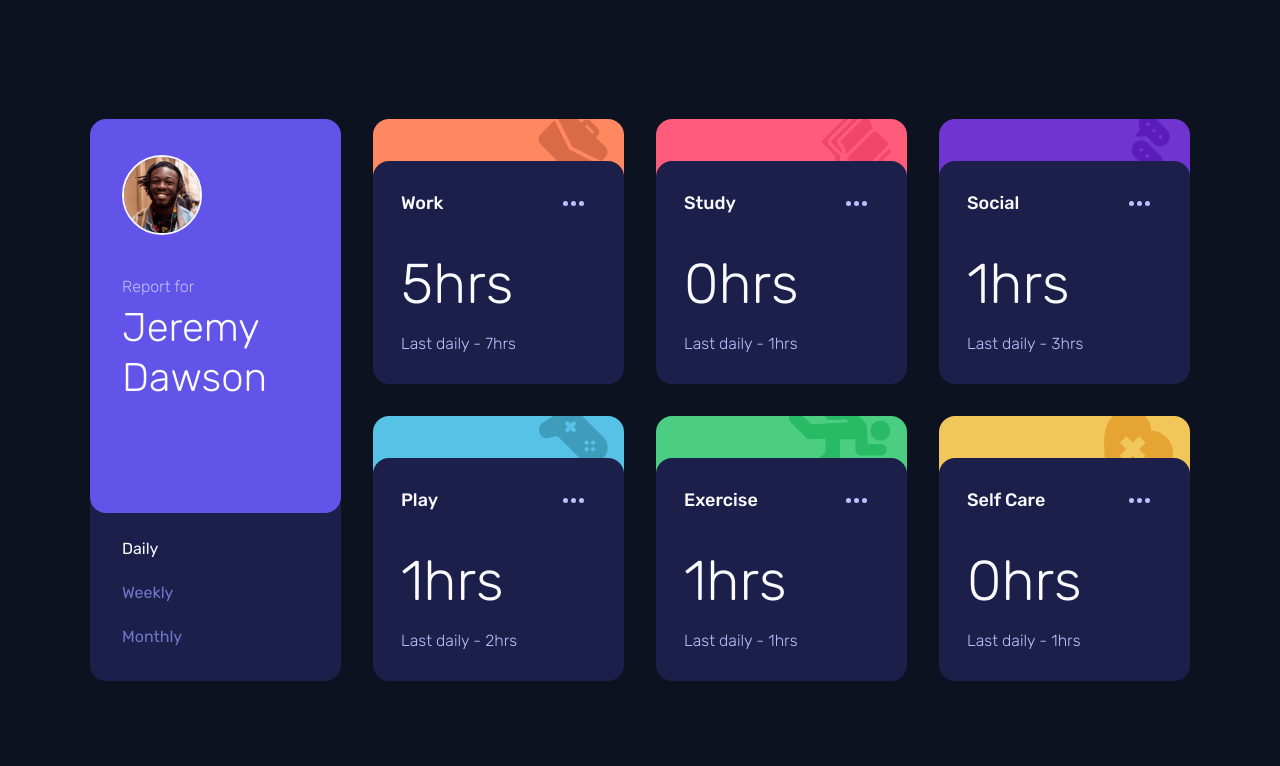
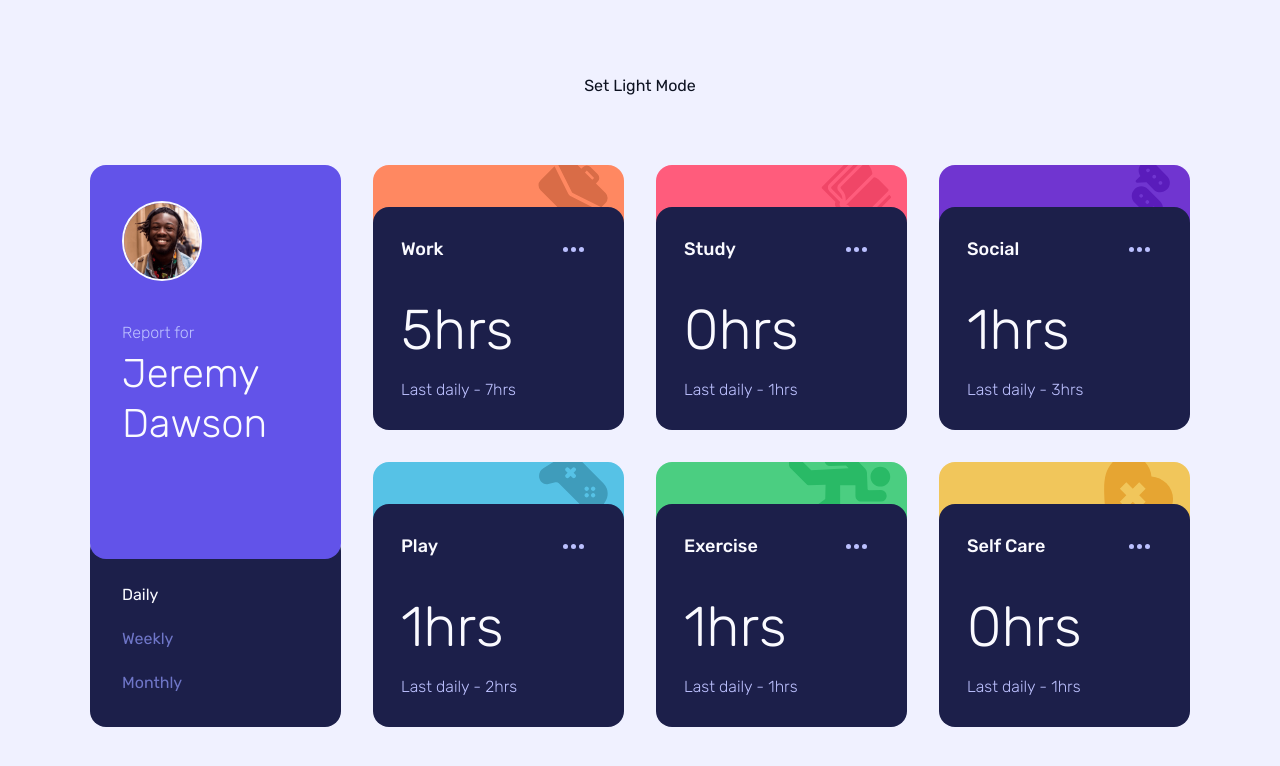
Before and after one commit to revuwem/time-tracking-dashboard, a React (Vite) app: page / in a window 1280 px wide. Shown: the top 766 px of the page. Built offline with nearby package versions, Linux system fonts and the light colour scheme.

Commit message:
feat(App): add dark mode feature

```diff
--- a/src/App.tsx
+++ b/src/App.tsx
@@ -2,6 +2,7 @@ import { useEffect } from "react";
 import { useDispatch, useSelector } from "react-redux";
 import { AppDispatch, RootState } from "./store";
 import { fetchTimeTrackingData } from "./store/slice/timeTracking";
+import { useDarkMode } from "usehooks-ts";
 import { TimeTracking } from "./types/TimeTracking";
 import { Loading } from "./types/AppState";
 import Profile from "./components/Profile";
@@ -22,11 +23,22 @@ function App() {
     dispatch(fetchTimeTrackingData());
   }, []);
 
+  const { isDarkMode, toggle } = useDarkMode();
+
   return (
-    <main className="min-h-screen px-5 py-10 bg-black grid place-content-center lg:place-content-stretch lg:place-items-center">
+    <main
+      className={`min-h-screen px-5 py-10 grid place-content-center lg:place-content-stretch lg:place-items-center ${
+        isDarkMode ? "dark bg-black" : "bg-gray"
+      } `}
+    >
       {loading === "pending" && (
-        <p className="text-white">Loading your productivity stats...</p>
+        <p className="text-black dark:text-white">
+          Loading your productivity stats...
+        </p>
       )}
+      <nav className="text-black dark:text-white">
+        <button onClick={toggle}>Set Light Mode</button>
+      </nav>
       {loading === "succeeded" && (
         <div className="w-full max-w-[1100px] grid gap-8 md:grid-cols-2 lg:grid-cols-4 lg:grid-rows-2 lg:grid-flow-col items-end lg:items-stretch">
           <div className="row-span-full flex flex-col">
```
